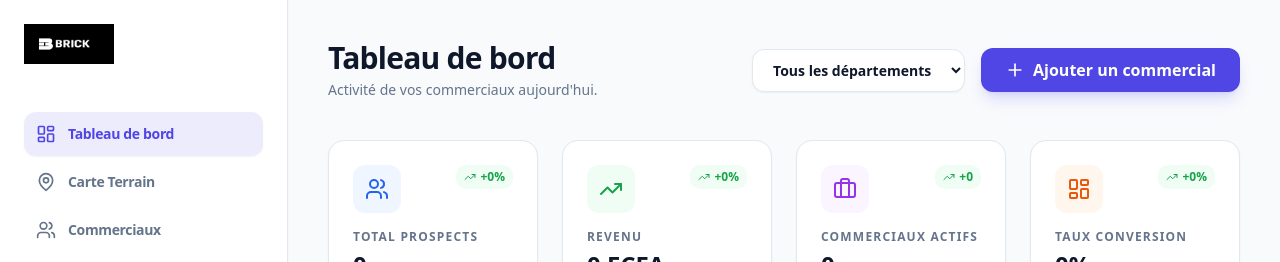
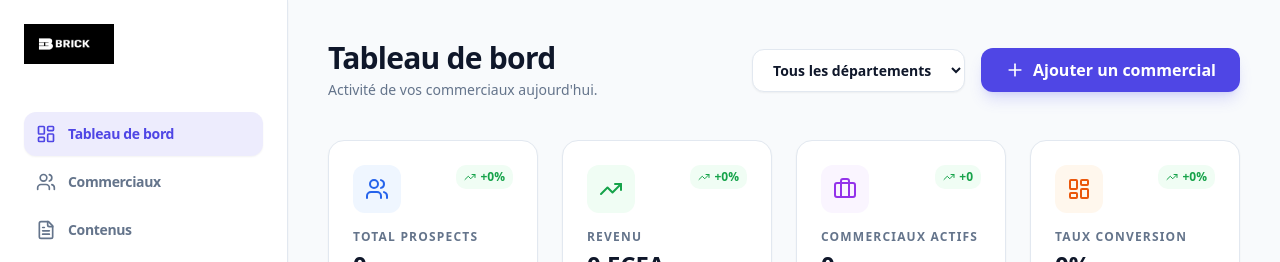
Before and after one commit to BRICKGO-Comit/BRICK-01, a Next.js app in the folder apps/admin/: page / in a window 1280 px wide. Shown: the top 262 px of the page. Built offline with nearby package versions, Linux system fonts and the light colour scheme; no server answers; the database is empty.

Commit message:
chore: removed map to debug build failure

```diff
--- a/apps/admin/package.json
+++ b/apps/admin/package.json
@@ -19,16 +19,13 @@
     "react": "^18.3.1",
     "react-dom": "^18.3.1",
     "tailwind-merge": "^2.3.0",
-    "tailwindcss-animate": "^1.0.7",
-    "leaflet": "^1.9.4",
-    "react-leaflet": "^4.2.1"
+    "tailwindcss-animate": "^1.0.7"
   },
   "devDependencies": {
     "@swc/helpers": "^0.5.18",
     "@types/node": "^20.0.0",
     "@types/react": "^18.0.0",
     "@types/react-dom": "^18.0.0",
-    "@types/leaflet": "^1.9.12",
     "autoprefixer": "^10.4.19",
     "eslint": "^8.0.0",
     "eslint-config-next": "14.2.3",
--- a/apps/admin/src/components/Sidebar.tsx
+++ b/apps/admin/src/components/Sidebar.tsx
@@ -10,8 +10,7 @@ import {
     TrendingUp,
     Settings,
     LogOut,
-    X,
-    MapPin
+    X
 } from "lucide-react";
 
 interface SidebarProps {
@@ -24,7 +23,6 @@ export default function Sidebar({ isOpen, onClose }: SidebarProps) {
 
     const menuItems = [
         { icon: LayoutDashboard, label: "Tableau de bord", href: "/" },
-        { icon: MapPin, label: "Carte Terrain", href: "/map" },
         { icon: Users, label: "Commerciaux", href: "/users" },
         { icon: FileText, label: "Contenus", href: "/contents" },
         { icon: Briefcase, label: "Prospects", href: "/prospects" },
```
Also changed, not shown: 1 other file (tests, documents, lock files or other folders).
